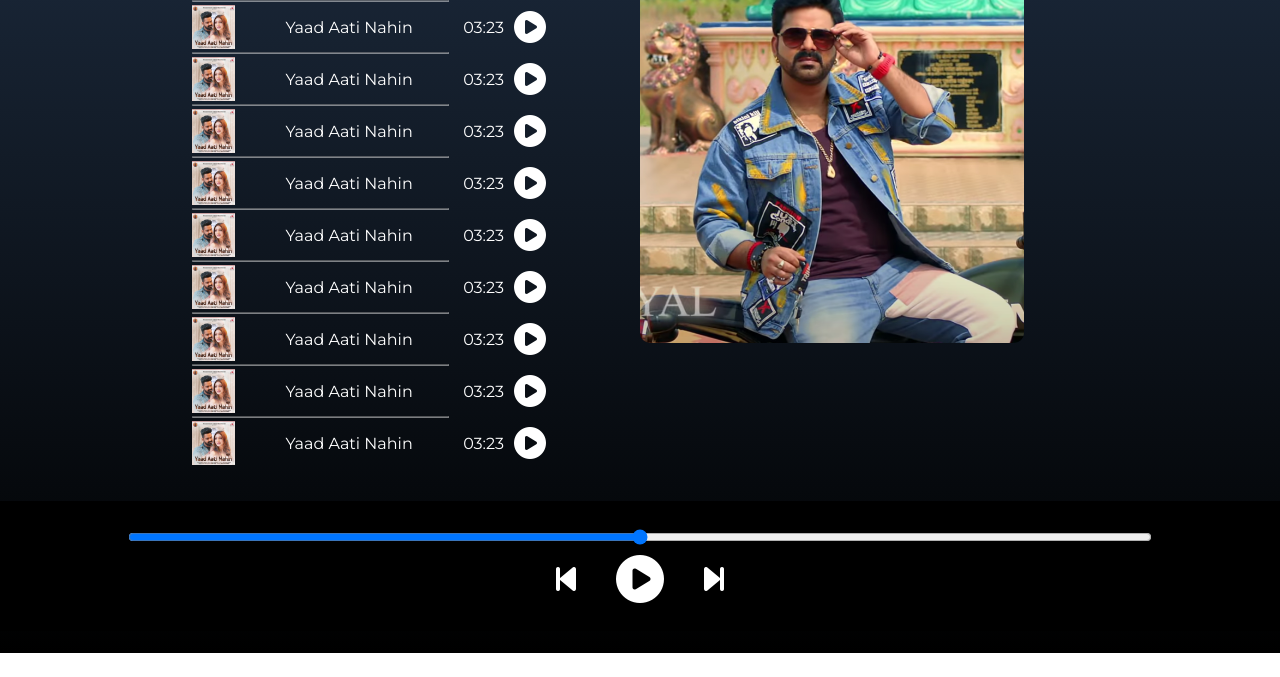
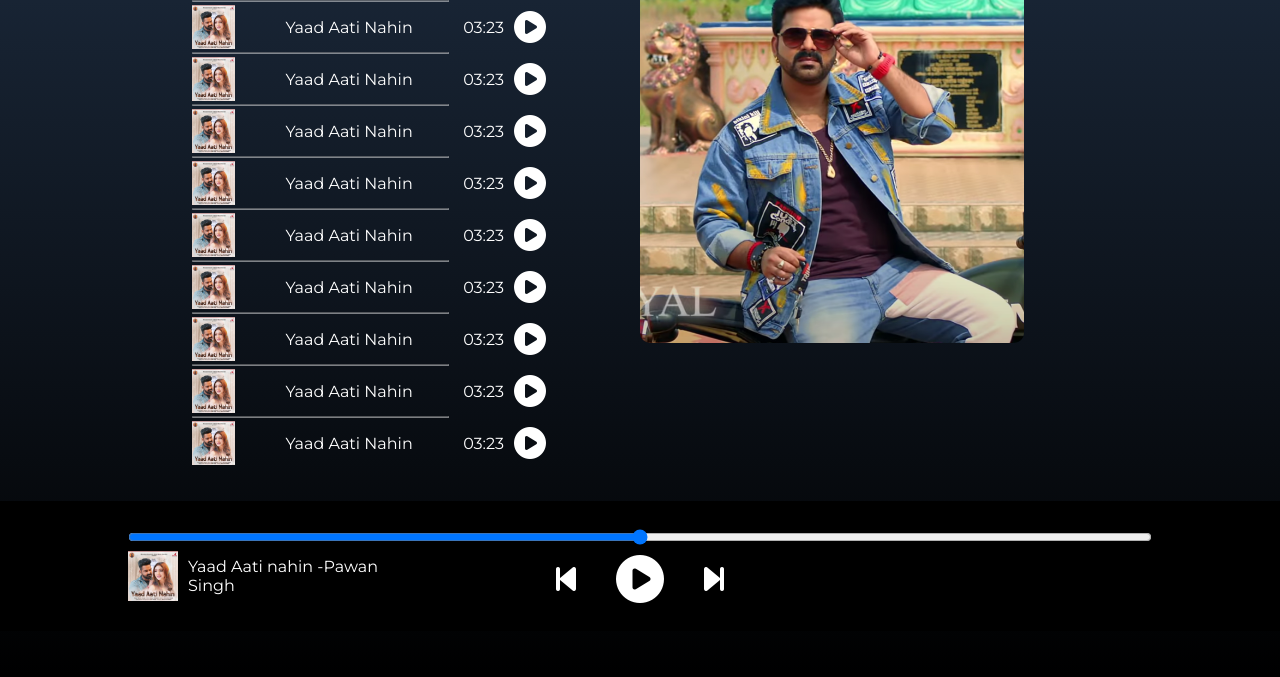
Before and after one commit to anishyadavv/MusicPlayer, a plain HTML site: page index.html in a window 1280 px wide. Shown: the part 169-846 px from the top of the page. Before the commit the page ends 822 px from the top, so only its background shows below. Drawn offline with Linux system fonts and the light colour scheme.

Commit message:
added cover near navigation bar

```diff
--- a/index.html
+++ b/index.html
@@ -116,6 +116,9 @@
             <i class="fa-solid fa-3x fa-circle-play"></i>
             <i class="fa-solid fa-2x fa-forward-step"></i>
         </div>
+        <div class="songInfo">
+            <img src="cover/Cover1.jpg" alt="cover"> <span> Yaad Aati nahin -Pawan Singh</span>
+        </div>
     </div>
     <script src="https://kit.fontawesome.com/54e932ab36.js" crossorigin="anonymous"></script>
     <script src="script.js"></script>
--- a/style.css
+++ b/style.css
@@ -41,7 +41,7 @@
     }
 
     .container {
-        min-height: 79vh;
+        min-height: 82vh;
         color: white;
         display: flex;
         text-align: left;
@@ -122,6 +122,21 @@
         opacity: 0.5;
     }
 
+    .songInfo img {
+        width: 50px;
+        margin-right: 10px;
+    }
+
+    .songInfo {
+        display: flex;
+        align-items: center;
+        justify-content: space-between;
+        position: absolute;
+        left: 10vw;
+        margin-top: 20px;
+        width: 20vw;
+    }
+
     @media only screen and (max-width: 1060px) {
         /* For mobile phones: */
         .cover {
@@ -138,3 +153,9 @@
             margin: 10px auto;
         }
     }
+
+    @media only screen and (max-width:833px) {
+        .songInfo span {
+            display: none;
+        }
+    }
```
